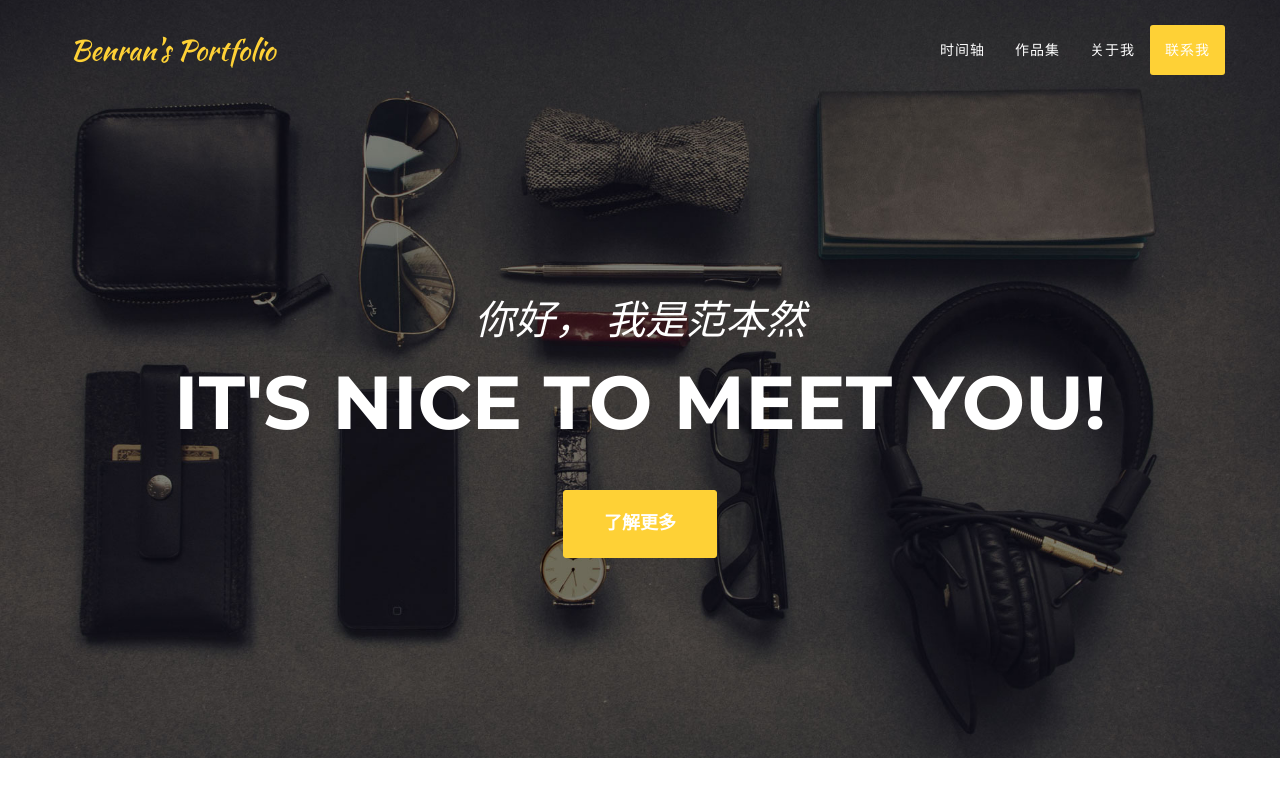
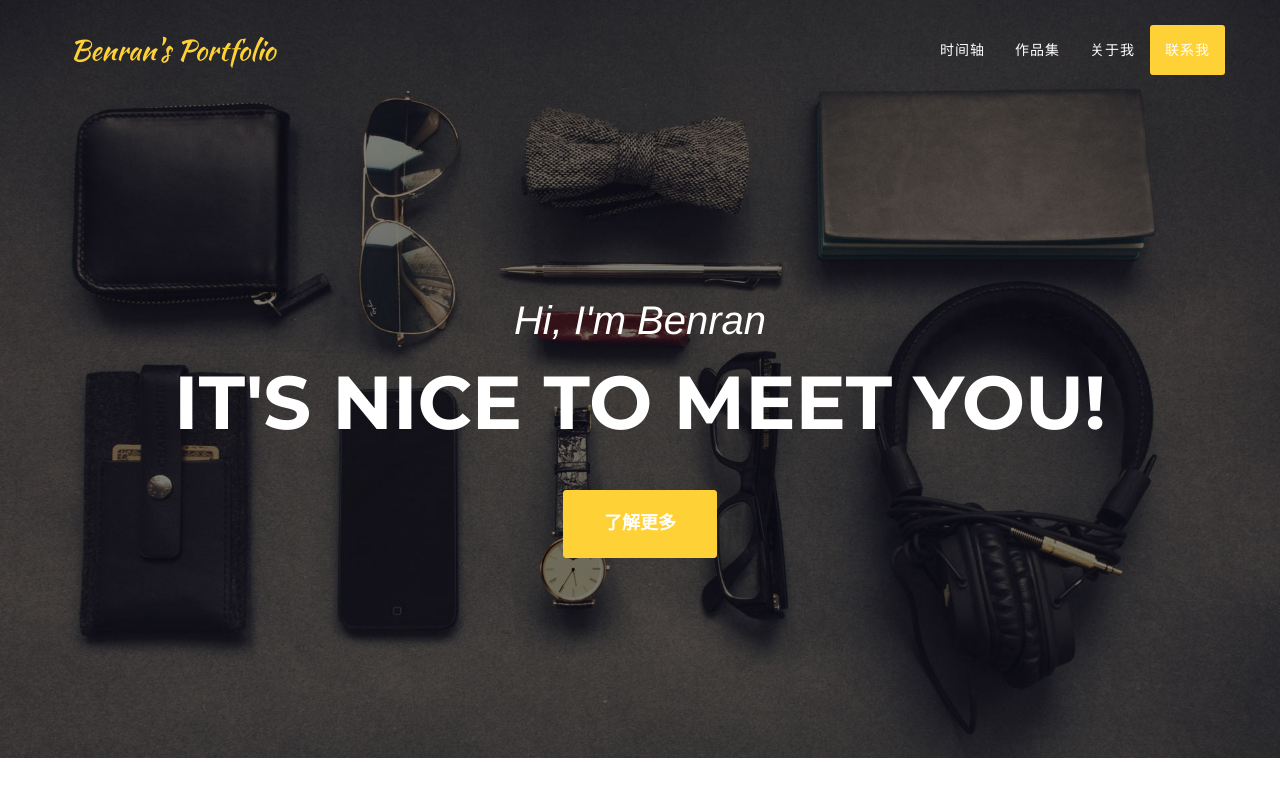
Before and after one commit to FantacyFan/fantacyfan.github.io, a plain HTML site: page index.html in a window 1280 px wide. Shown: the top 800 px of the page. Drawn offline with nearby package versions, Linux system fonts and the light colour scheme; a web font is replaced by a local one.

Commit message:
change welcome word

```diff
--- a/index.html
+++ b/index.html
@@ -81,7 +81,7 @@
     <header>
         <div class="container">
             <div class="intro-text">
-                <div class="intro-lead-in">你好， 我是范本然</div>
+                <div class="intro-lead-in">Hi, I'm Benran</div>
                 <div class="intro-heading">It's Nice To Meet You!</div>
                 <a href="#about" class="page-scroll btn btn-xl">了解更多</a>
             </div>
```
